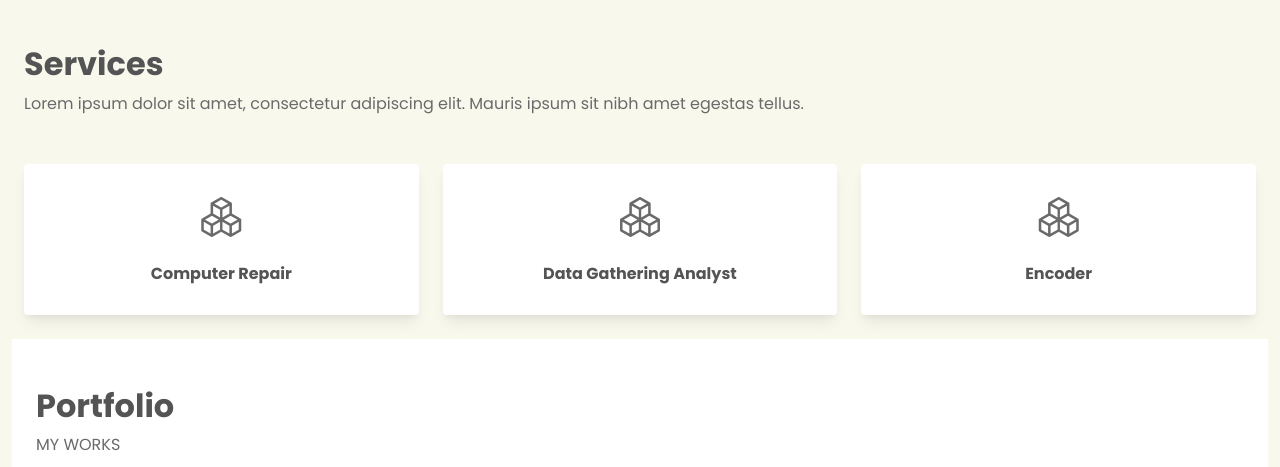
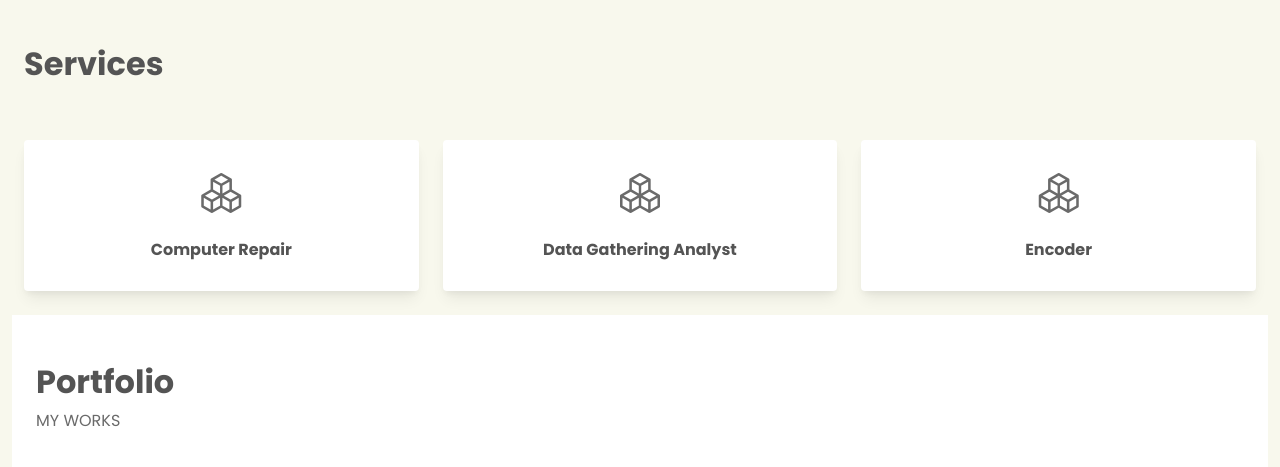
Before and after one commit to KimFortins/KimFortins.github.io, a plain HTML site: page index.html in a window 1280 px wide. Shown: the part 1901-2368 px from the top of the page. Drawn offline with nearby package versions, Linux system fonts and the light colour scheme; files whose address does not match are found by name.

Commit message:
Update index.html

```diff
--- a/index.html
+++ b/index.html
@@ -104,7 +104,7 @@
             <div id="service" class="service px-4 py-5">
                  <div class="titie-row row mb-3">
                     <h2 class="fw-bolder">Services</h2>
-                    <p>Lorem ipsum dolor sit amet, consectetur adipiscing elit. Mauris ipsum sit nibh amet egestas tellus.</p>
+
                 </div>
                 <div class="row mt-5">
                     <div class="col-lg-4 col-md-6 mb-4">
```
